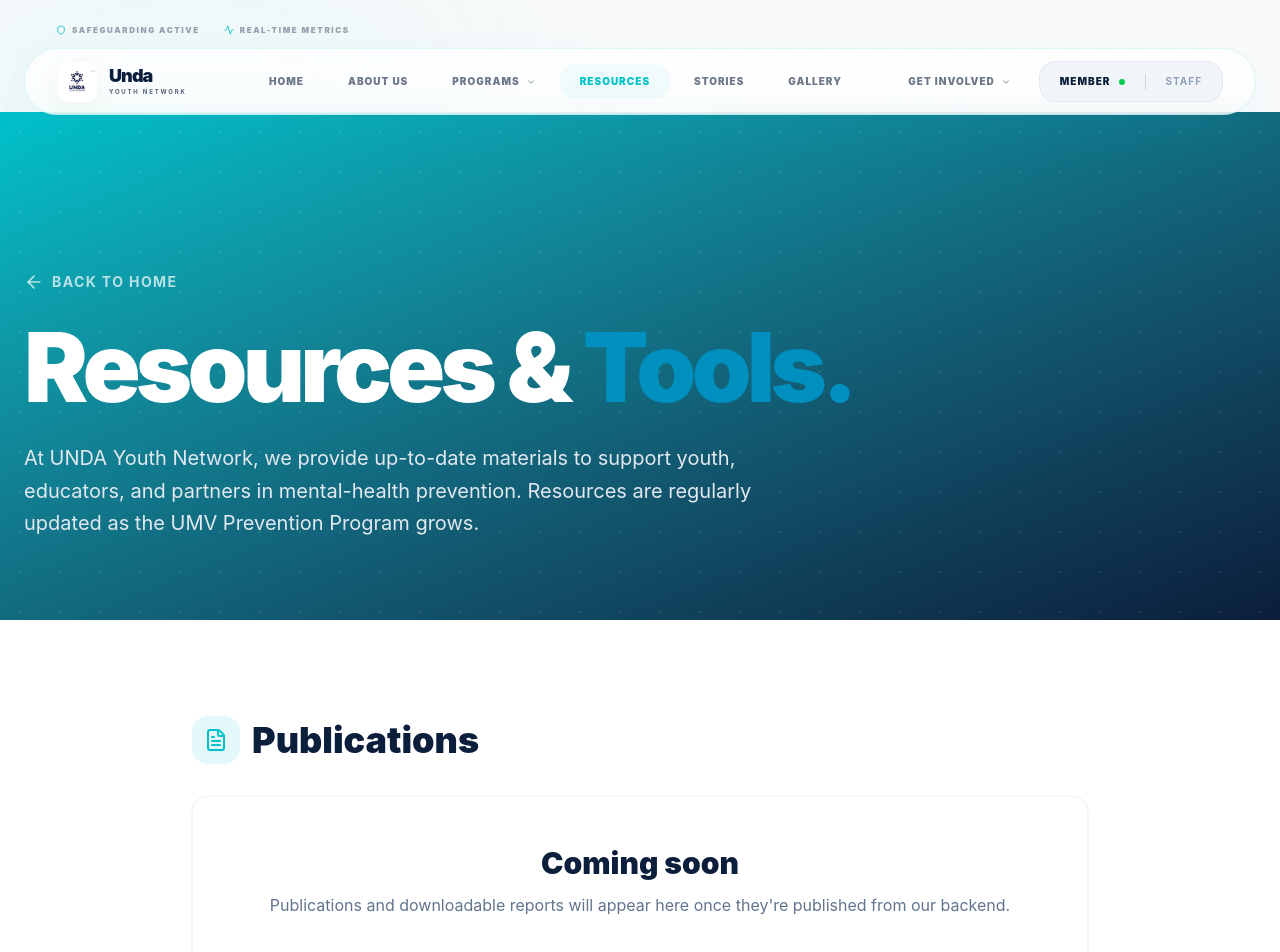
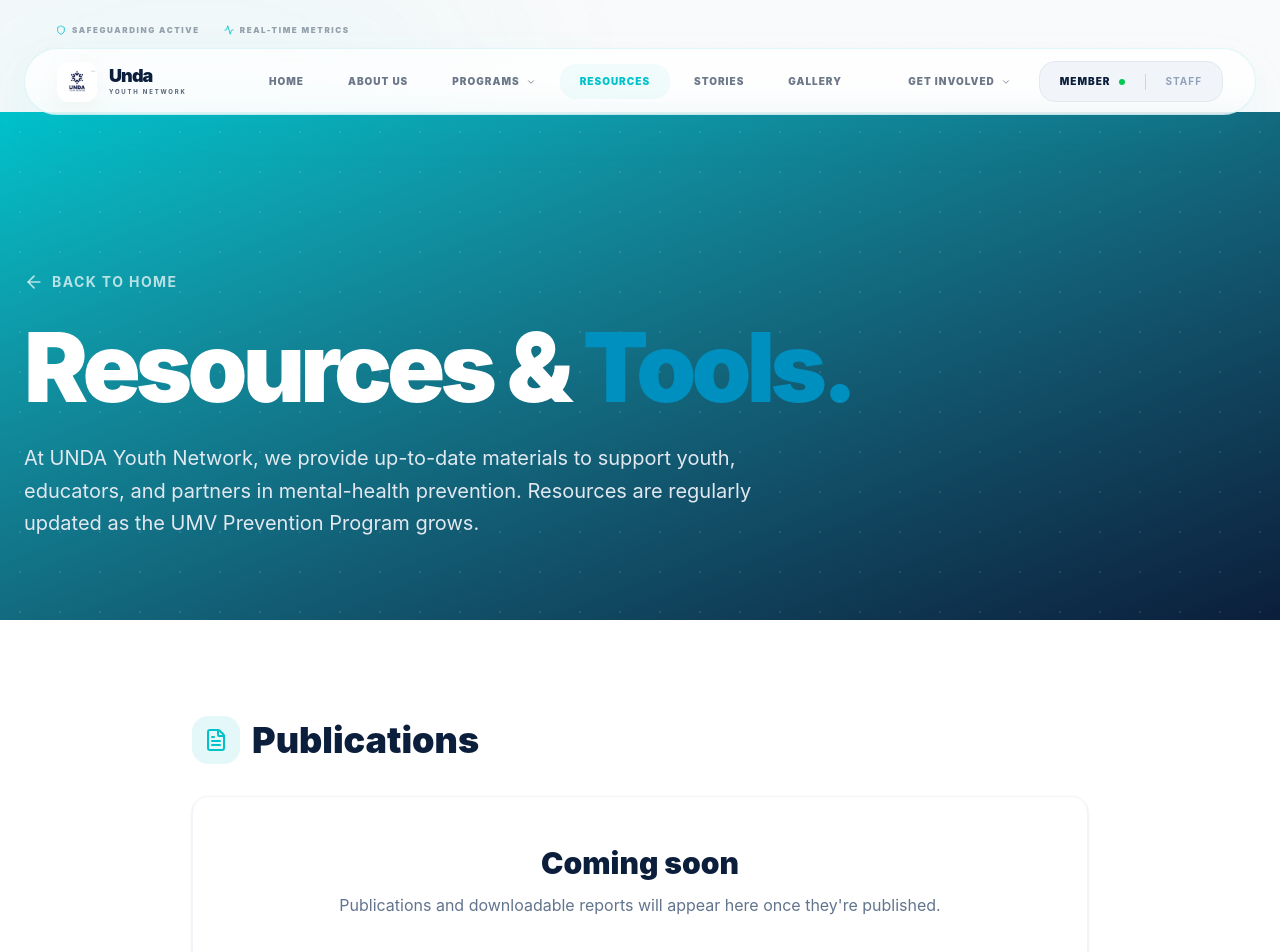
Before and after one commit to JamesKamau-5773/Unda-YouthNetwork-Frontend, a React (Vite) app: page /resources in a window 1280 px wide. Shown: the top 952 px of the page. Built offline with nearby package versions, Linux system fonts and the light colour scheme.

Commit message:
chore: apply UI updates (blog/resources placeholders, navbar Home)

```diff
--- a/src/pages/Blog.jsx
+++ b/src/pages/Blog.jsx
@@ -47,7 +47,7 @@
                 {articles.length === 0 ? (
                   <div className="bg-white rounded-2xl p-12 border border-dashed border-slate-200 shadow-sm text-center">
                     <h3 className="text-3xl font-black text-unda-navy mb-3">Coming soon</h3>
-                    <p className="text-slate-500">Stories will be available here once published from our backend.</p>
+                    <p className="text-slate-500">Stories will be available here once published .</p>
                   </div>
                 ) : (
                   articles.map((article, idx) => (
--- a/src/pages/Resources.jsx
+++ b/src/pages/Resources.jsx
@@ -44,7 +44,7 @@
               <div className="space-y-6">
                 <div className="bg-white rounded-2xl p-12 border border-slate-100 shadow-sm text-center">
                   <h3 className="text-3xl font-black text-[#0B1E3B] mb-3">Coming soon</h3>
-                  <p className="text-slate-500">Publications and downloadable reports will appear here once they're published from our backend.</p>
+                  <p className="text-slate-500">Publications and downloadable reports will appear here once they're published.</p>
                 </div>
               </div>
             </div>
@@ -146,10 +146,10 @@
               Looking for <span className="text-[#0090C0]">More Resources?</span>
             </h2>
             <p className="text-xl text-slate-300 max-w-2xl mx-auto mb-12">
-              New resources are added regularly. Subscribe to our newsletter to stay updated on the latest tools, guides, and research.
+              New resources are added regularly. Join the network to stay updated on the latest tools, guides, and research.
             </p>
             <Button className="h-14 px-8 rounded-2xl bg-[#0090C0] text-[#0B1E3B] hover:bg-[#00C2CB] hover:text-white text-lg font-bold">
-              Subscribe for Updates
+             Join the Network
             </Button>
           </div>
         </section>
```
